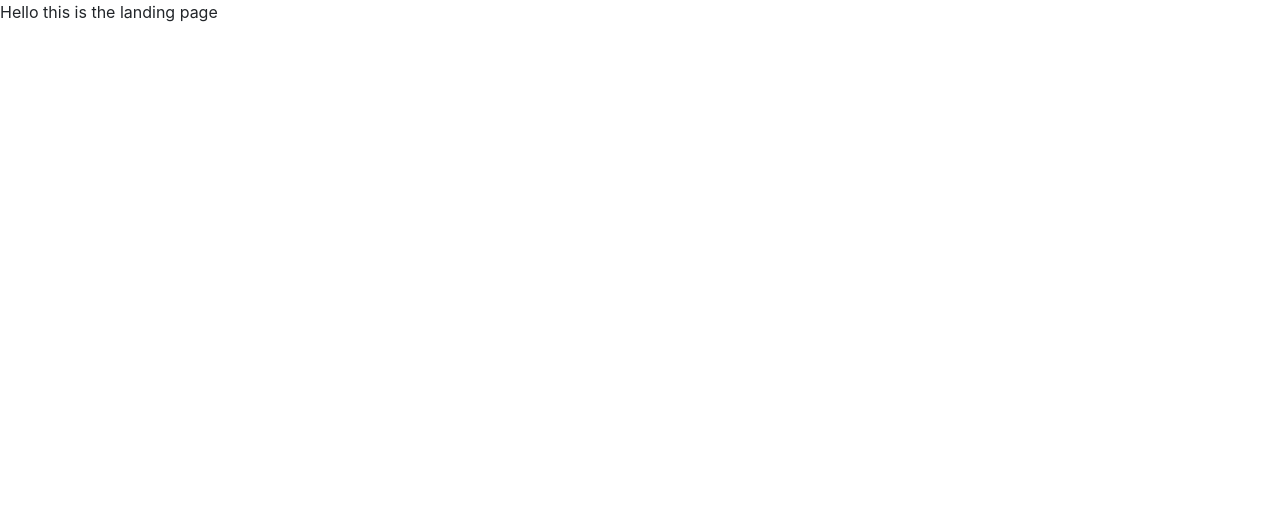
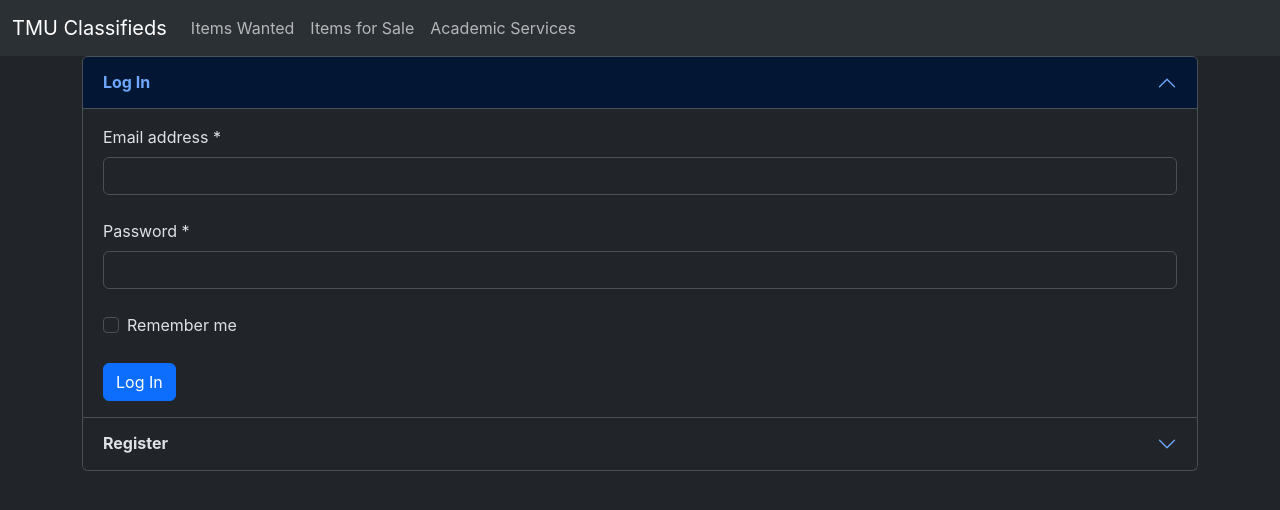
Before and after one commit to CPS630W24-Group8/TMUClassifieds, a React (Create React App) app in the folder tmuclassifieds-client/: page / in a window 1280 px wide. Shown: the top 510 px of the page. Built offline with nearby package versions, Linux system fonts and the light colour scheme.

Commit message:
Add login/register card

```diff
--- a/tmuclassifieds-client/public/index.html
+++ b/tmuclassifieds-client/public/index.html
@@ -5,7 +5,6 @@
   <meta charset="utf-8" />
   <link rel="icon" href="%PUBLIC_URL%/favicon.ico" />
   <meta name="viewport" content="width=device-width, initial-scale=1" />
-  <meta name="theme-color" content="#000000" />
   <meta name="description" content="Web site created using create-react-app" />
   <link rel="apple-touch-icon" href="%PUBLIC_URL%/logo192.png" />
   <!--
@@ -22,14 +21,14 @@
       work correctly both with client-side routing and a non-root public URL.
       Learn how to configure a non-root public URL by running `npm run build`.
     -->
-  <title>React App</title>
+  <title>TMU Classifieds</title>
 
   <!-- Bootstrap CDN -->
   <link href="https://cdn.jsdelivr.net/npm/bootstrap@5.3.2/dist/css/bootstrap.min.css" rel="stylesheet"
     integrity="sha384-T3c6CoIi6uLrA9TneNEoa7RxnatzjcDSCmG1MXxSR1GAsXEV/Dwwykc2MPK8M2HN" crossorigin="anonymous">
 </head>
 
-<body>
+<body data-bs-theme="dark">
   <!-- Bootstrap CDN -->
   <script src="https://cdn.jsdelivr.net/npm/bootstrap@5.3.2/dist/js/bootstrap.bundle.min.js"
     integrity="sha384-C6RzsynM9kWDrMNeT87bh95OGNyZPhcTNXj1NW7RuBCsyN/o0jlpcV8Qyq46cDfL"
--- /dev/null
+++ b/tmuclassifieds-client/src/components/LogInCard.jsx
@@ -0,0 +1,35 @@
+import React from "react";
+
+const LogInCard = () => {
+  const logIn = (event) => {
+    event.preventDefault();
+    const email = event.target[0].value;
+    const password = event.target[1].value;
+
+    console.log(email);
+    console.log(password);
+  };
+
+  return (
+    <form onSubmit={logIn}>
+      <div>
+        <label htmlFor="inputEmail" className="form-label">Email address *</label>
+        <input type="email" className="form-control" id="inputEmail" aria-describedby="emailHelp" />
+      </div>
+      <br />
+      <div>
+        <label htmlFor="inputPassword" className="form-label">Password *</label>
+        <input type="password" className="form-control" id="inputPassword" />
+      </div>
+      <br />
+      <div className="form-check">
+        <input type="checkbox" className="form-check-input" id="exampleCheck1" />
+        <label className="form-check-label" htmlFor="exampleCheck1">Remember me</label>
+      </div>
+      <br />
+      <button type="submit" className="btn btn-primary">Log In</button>
+    </form>
+  );
+};
+
+export default LogInCard;
--- /dev/null
+++ b/tmuclassifieds-client/src/components/Navbar.jsx
@@ -0,0 +1,26 @@
+import React from "react";
+
+// https://getbootstrap.com/docs/5.3/components/navbar/
+const Navbar = () => {
+  return (
+    <nav className="navbar navbar-expand-lg bg-body-tertiary">
+      <div className="container-fluid">
+        <a className="navbar-brand" href="/">TMU Classifieds</a>
+        {/* Button for toggling navbar in mobile mode */}
+        <button className="navbar-toggler" type="button" data-bs-toggle="collapse" data-bs-target="#navBarContent" aria-controls="navBarContent" aria-expanded="false" aria-label="Toggle navigation">
+          <span className="navbar-toggler-icon"></span>
+        </button>
+
+        <div className="collapse navbar-collapse" id="navBarContent">
+          <div className="navbar-nav">
+            <a className="nav-link" href="/itemsWanted">Items Wanted</a>
+            <a className="nav-link" href="/itemsForSale">Items for Sale</a>
+            <a className="nav-link" href="/AcademicServices">Academic Services</a>
+          </div>
+        </div>
+      </div>
+    </nav>
+  )
+};
+
+export default Navbar;
--- /dev/null
+++ b/tmuclassifieds-client/src/components/RegisterCard.jsx
@@ -0,0 +1,37 @@
+import React from "react";
+
+const RegisterCard = () => {
+  const register = (event) => {
+    event.preventDefault();
+    const email = event.target[0].value;
+    const password = event.target[1].value;
+    const passwordConfirm = event.target[2].value;
+
+    console.log(email);
+    console.log(password);
+    console.log(passwordConfirm);
+  };
+
+  return (
+    <form onSubmit={register}>
+      <div>
+        <label htmlFor="inputEmail" className="form-label">Email address *</label>
+        <input type="email" className="form-control" id="inputEmail" aria-describedby="emailHelp" />
+      </div>
+      <br />
+      <div>
+        <label htmlFor="inputPassword" className="form-label">Password *</label>
+        <input type="password" className="form-control" id="inputPassword" />
+      </div>
+      <br />
+      <div>
+        <label htmlFor="inputConfirmPassword" className="form-label">Confirm password *</label>
+        <input type="password" className="form-control" id="inputConfirmPassword" />
+      </div>
+      <br />
+      <button type="submit" className="btn btn-primary">Register</button>
+    </form>
+  );
+};
+
+export default RegisterCard;
--- a/tmuclassifieds-client/src/pages/DefaultPage.jsx
+++ b/tmuclassifieds-client/src/pages/DefaultPage.jsx
@@ -1,9 +1,12 @@
 import React from "react";
+import Navbar from "../components/Navbar";
 
 const DefaultPage = () => {
   return (
     <div>
-      404 Page Not Found
+      <Navbar />
+      <br />
+      <p className="fs-2 text-center">404 Page Not Found</p>
     </div>
   );
 }
--- a/tmuclassifieds-client/src/pages/LandingPage.jsx
+++ b/tmuclassifieds-client/src/pages/LandingPage.jsx
@@ -1,8 +1,47 @@
 import React from "react";
+import Navbar from "../components/Navbar";
+import LogInCard from "../components/LogInCard";
+import RegisterCard from "../components/RegisterCard";
 
 const LandingPage = () => {
   return (
-    <div>Hello this is the landing page</div>
+    <div>
+      <Navbar />
+
+      <div className="container">
+        <div className="row">
+          <div className="col">
+            <div className="accordion" id="authenticationAccordion">
+              <div className="accordion-item">
+                <h2 className="accordion-header">
+                  <button className="accordion-button" type="button" data-bs-toggle="collapse" data-bs-target="#logInCollapse" aria-expanded="true" aria-controls="logInCollapse">
+                    <strong>Log In</strong>
+                  </button>
+                </h2>
+                <div id="logInCollapse" className="accordion-collapse collapse show" data-bs-parent="#authenticationAccordion">
+                  <div className="accordion-body">
+                    <LogInCard />
+                  </div>
+                </div>
+              </div>
+              <div className="accordion-item">
+                <h2 className="accordion-header">
+                  <button className="accordion-button collapsed" type="button" data-bs-toggle="collapse" data-bs-target="#registerCollapse" aria-expanded="false" aria-controls="registerCollapse">
+                    <strong>Register</strong>
+                  </button>
+                </h2>
+                <div id="registerCollapse" className="accordion-collapse collapse" data-bs-parent="#authenticationAccordion">
+                  <div className="accordion-body">
+                    <RegisterCard />
+                  </div>
+                </div>
+              </div>
+            </div>
+          </div>
+        </div>
+      </div>
+
+    </div>
   )
 }
 
```
